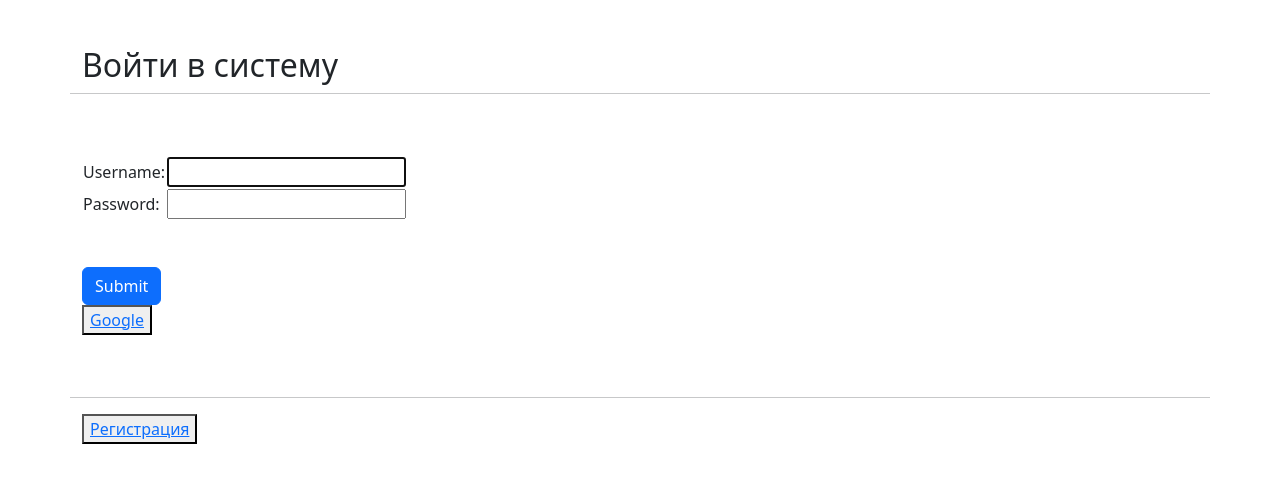
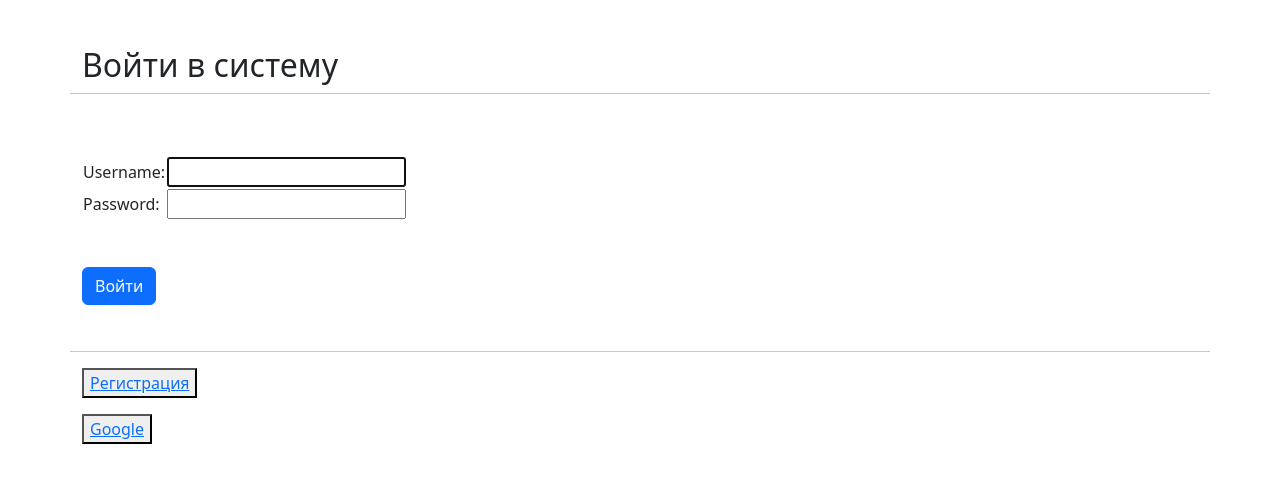
Before and after one commit to AnastasiaGundova/News-Portal_2, a Django app: page /sign/login/ in a window 1280 px wide. Shown: the part 56-539 px from the top of the page. Run offline with Django 5.2, Linux system fonts and the light colour scheme; some libraries are stand-ins or nearby versions.

Commit message:
News_Portal_5

```diff
--- a/news/views.py
+++ b/news/views.py
@@ -15,7 +15,7 @@ from django.contrib.auth.mixins import LoginRequiredMixin
 from django.contrib.auth.mixins import PermissionRequiredMixin
 
 
-class NewsList(LoginRequiredMixin, ListView):
+class NewsList(ListView):
     model = Post
     template_name = 'post_list.html'
     context_object_name = 'posts'
--- a/sign/urls.py
+++ b/sign/urls.py
@@ -14,7 +14,7 @@ urlpatterns = [
          TemplateView.as_view(template_name='logout_confirm.html'),
          name='logout_confirm'),
     path('signup/',
-         BaseRegisterView.as_view(template_name='sign/signup.html'),
+         BaseRegisterView.as_view(template_name='accounts/signup.html'),
          name='signup'),
     path('upgrade/', upgrade_me, name='upgrade'),
     path('index/',
--- a/sign/views.py
+++ b/sign/views.py
@@ -1,6 +1,6 @@
 from django.contrib.auth.models import User
 from django.views.generic.edit import CreateView
-from .models import BaseRegisterForm
+from .models import BaseRegisterForm, CommonSignupForm
 from django.shortcuts import redirect
 from django.contrib.auth.models import Group
 from django.contrib.auth.decorators import login_required
@@ -8,7 +8,7 @@ from django.contrib.auth.decorators import login_required
 
 class BaseRegisterView(CreateView):
     model = User
-    form_class = BaseRegisterForm
+    form_class = CommonSignupForm
     success_url = '/'
 
 
--- a/templates/sign/login.html
+++ b/templates/sign/login.html
@@ -18,11 +18,11 @@
 </tr>
 </table>
 <h2>&nbsp;</h2>
-<button type="submit" class="btn btn-primary">Submit</button>
+<button type="submit" class="btn btn-primary">Войти</button>
 </form>
-<p style="text-align: left;"><button><a href='/accounts/google/login/?process=login'>Google</a></button>&nbsp;</p>
 <h2>&nbsp;</h2>
 <hr>
-<p style="text-align: left;"><button> <a href="/sign/signup"> Регистрация </a></button>&nbsp;</p>
+<p style="text-align: left;"><button> <a href="/accounts/signup"> Регистрация </a></button>&nbsp;</p><br>
+<p style="text-align: left;"><button><a href='/accounts/google/login/?process=login'>Google</a></button>&nbsp;</p>
 
 {% endblock %}
```
Also changed, not shown: sign/models.py (+14 -0 lines), db.sqlite3.
